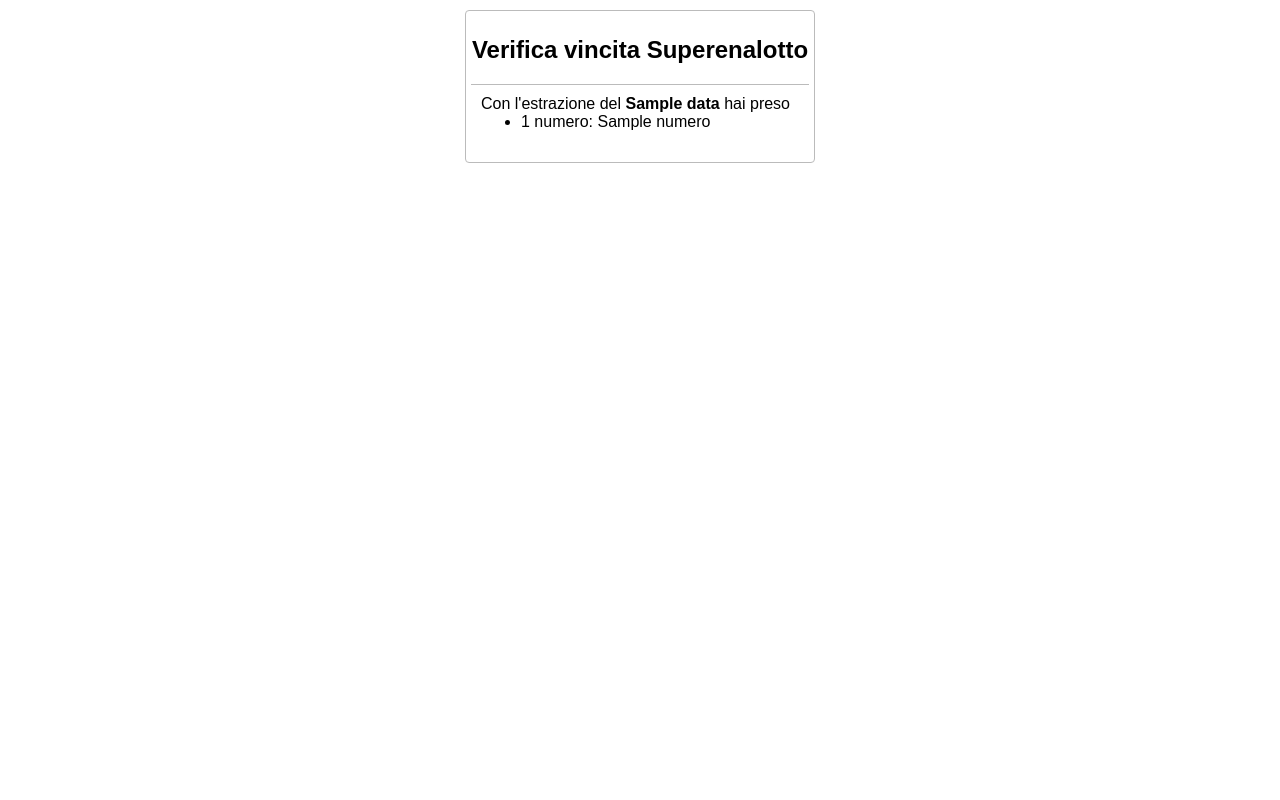
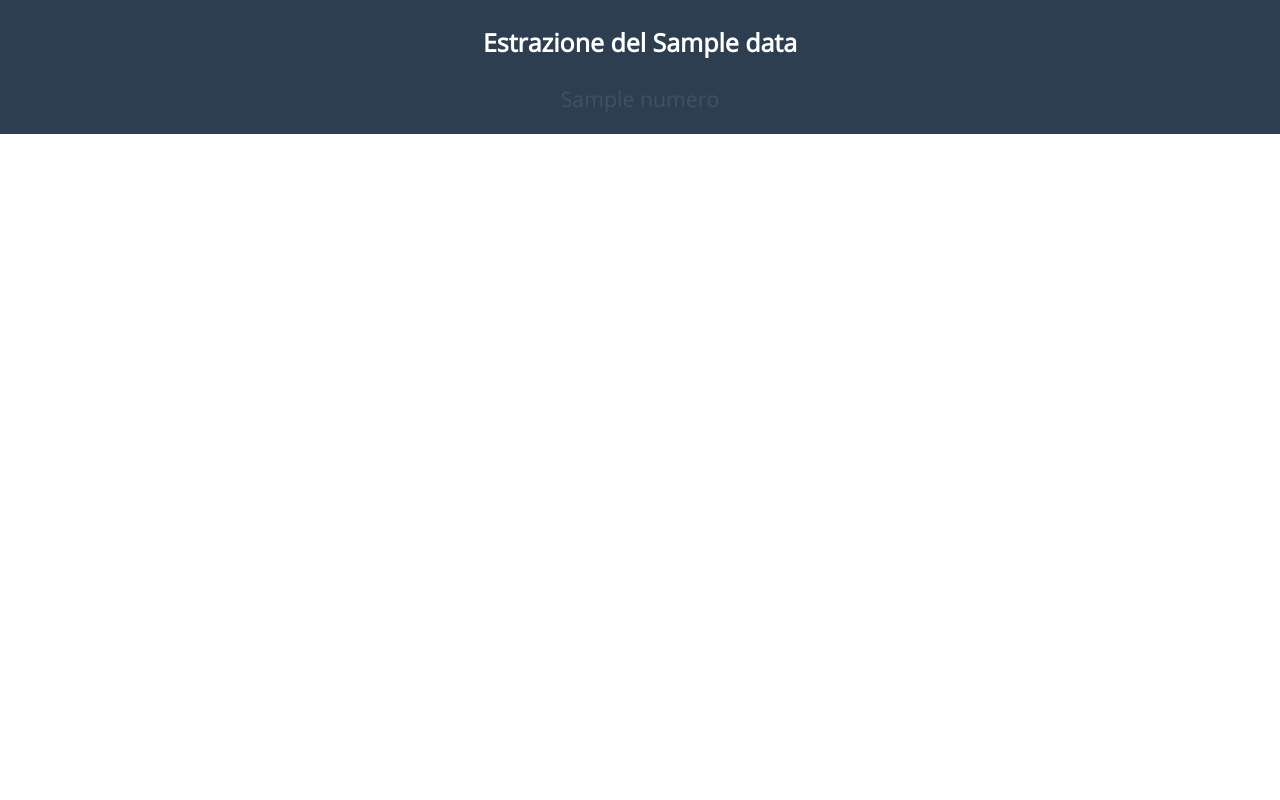
Before and after one commit to joined/superenalotto, a Flask app: template superEnalotto/templates/index.html in a window 1280 px wide. Run offline with Flask 2, Linux system fonts and the light colour scheme; the template is opened without the code that fills it: most values are stand-ins (such as "Sample title", 1, 10 or a date in 2020).

Commit message:
New styling.

```diff
--- a/superEnalotto/main.py
+++ b/superEnalotto/main.py
@@ -17,14 +17,8 @@
 
 def get_estrazioni():
     """
-    Richiede la lista delle estrazioni degli ultimi 90 giorni
-    dal sito ufficiale del SuperEnalotto, fa un parsing della pagina e
-    restituisce la lista con le estrazioni nel formato
-    [
-        {'data': 'GG MMM YYYY', 'numeri': [1,2,3,4,5,6]},
-        {'data': 'GG MMM YYYY', 'numeri': [1,2,3,4,5,6]},
-        ...
-    ]
+    Questa funzione fa schifo.
+    Non fate mai niente di simile, vi prego.
     """
 
     r = requests.get("http://www.superenalotto.com/archivio-estrazioni.asp")
@@ -43,52 +37,25 @@
 
         # Prendo i numeri dell'estrazione come celle della
         # sotto-tabella
-        numeri = [td.text_content().strip()
-                  for td
-                  in riga.xpath("td/table/tbody/tr/td")]
+        numeri_estrazione = [int(td.text_content().strip())
+                             for td
+                             in riga.xpath("td/table/tbody/tr/td")]
 
-        # Tengo solo i primi 6 numeri, gli altri non mi interessano
-        estrazioni.append({'data': data, 'numeri': numeri[:6]})
+        combinazioni = []
+
+        for giocata in giocate:
+            combinazione = []
+
+            for numero in giocata:
+                preso = True if numero in numeri_estrazione[:6] else False
+
+                combinazione.append({'numero': numero, 'preso': preso})
+
+            combinazioni.append(combinazione)
+
+        estrazioni.append({'data': data, 'combinazioni': combinazioni})
 
     return estrazioni
-
-
-def check_estrazione(numeri_estrazione):
-    """
-    Data un'estrazione, ovvero una lista con i numeri dell'estrazione,
-    restituisce una lista con i numeri vincenti per ogni giocata,
-    nel formato
-    [
-        [1, 2],
-        [3, 4],
-        [5, 6]
-    ]
-    """
-
-    risultato = []
-
-    for giocata in giocate:
-        # Tengo i numeri dell'estrazione che sono presenti nella giocata
-        # corrente
-        numeri_giusti = [num for num
-                         in numeri_estrazione
-                         if int(num) in giocata]
-
-        # Se almeno un numero della giocata corrente è giusto,
-        # aggiungilo alla lista dei risultati
-        if len(numeri_giusti) > 0:
-            risultato.append(numeri_giusti)
-
-    return risultato
-
-
-@superEnalotto.template_filter('pluralizza')
-def pluralizza(numero, singolare='o', plurale='i'):
-    """
-    Filtro per gestire il plurale
-    """
-
-    return singolare if numero == 1 else plurale
 
 
 @superEnalotto.route('/')
@@ -101,8 +68,4 @@
 
     estrazioni = get_estrazioni()
 
-    for estrazione in estrazioni:
-        # Aggiungo all'estrazione corrente un campo con i numeri vincenti
-        estrazione['combinazioni'] = check_estrazione(estrazione['numeri'])
-
     return render_template('index.html', estrazioni=estrazioni)
--- a/superEnalotto/templates/index.html
+++ b/superEnalotto/templates/index.html
@@ -1,52 +1,67 @@
 <!DOCTYPE html>
+<html lang="en">
 <head>
-  <meta charset="utf-8">
-  <title>Verifica vincita Superenalotto</title>
-  <meta name="viewport" content="width=device-width, user-scalable=no">
+  <meta charset="UTF-8">
+  <title>Estrazioni superenalotto</title>
+  <link href='http://fonts.googleapis.com/css?family=Open+Sans' rel='stylesheet' type='text/css'>
+</head>
 <style>
-    body {
-      font-family: sans-serif;
-      max-width: 350px;
-      margin: 10px auto;
-      border: 1px solid #BBB;
-      border-radius: 4px;
-      padding: 5px;
-      box-sizing: border-box;
+  html, body {
+    width: 100%;
+    height: 100%;
+    margin: 0;
+    padding: 0;
   }
-    li.estrazione {
-      width: 100%;
-      padding: 10px;
-      border-top: 1px solid #BBB;
-      box-sizing: border-box;
-    }
-    body > ul {
+  ul {
     list-style-type: none;
     padding-left: 0;
   }
-    li > ul { list-style-type: disc; }
-    h2 { text-align: center; }
+  section {
+    width: 100%;
+    background-color: #34495e;
+    overflow: hidden;
+  }
+  section:nth-child(odd) {
+    background-color: #2c3e50;
+  }
+  div {
+    text-align: center;
+    color: white;
+    font-family: 'Open Sans', sans-serif;
+  }
+
+  span.nonpreso {
+    color: rgba(255,255,255,0.1);
+  }
+
+  @media (min-width: 340px) {
+    div { font-size: 16pt; }
+  }
 </style>
-</head>
 <body>
-  <h2>Verifica vincita Superenalotto</h2>
-  <ul>
 {% for estrazione in estrazioni %}
-      <li class="estrazione">
-        Con l'estrazione del <strong>{{estrazione.data}}</strong>
-        {% if estrazione.combinazioni|length > 0 %}
-          hai preso
+  <section>
+    <div>
+      <h3>Estrazione del {{estrazione.data}}</h3>
+      <p>
         <ul>
         {% for combinazione in estrazione.combinazioni %}
           <li>
-            {{combinazione|length}} numer{{combinazione|length|pluralizza}}: {{combinazione|join(" ")}}
+          {% for numero in combinazione %}
+            {% if not numero.preso %}
+              <span class="nonpreso">
+            {% else %}
+              <span>
+            {% endif %}
+              {{numero.numero}}
+            </span>
+          {% endfor %}
           </li>
         {% endfor %}
         </ul>
-        {% else %}
-          non hai preso nessun numero.
-        {% endif %}
-      </li>
+      </p>
+    </div>
+  </section>
 {% endfor %}
-  </ul>
 </body>
 </html>
```
Lines whose indentation alone changed are shown as unchanged.
